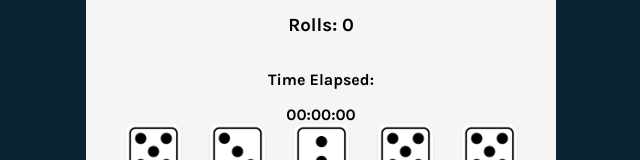
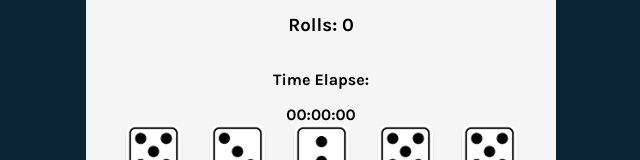
Before and after one commit to friedchxaddict/tenzies, a React (Vite) app: page / in a window 1280 px wide. Shown: the part 228-388 px from the top of the page, without its empty margins (319-959 px from the left). Built offline with nearby package versions, Linux system fonts and the light colour scheme.

Commit message:
change words

```diff
--- a/src/GameStats.jsx
+++ b/src/GameStats.jsx
@@ -5,7 +5,7 @@ const GameStats = (time) => {
 
   return (
     <>
-      <p>Time Elapsed:</p>
+      <p>Time Elapse:</p>
       <span>
         {minutes}:{seconds}:{milliseconds}
       </span>
```
